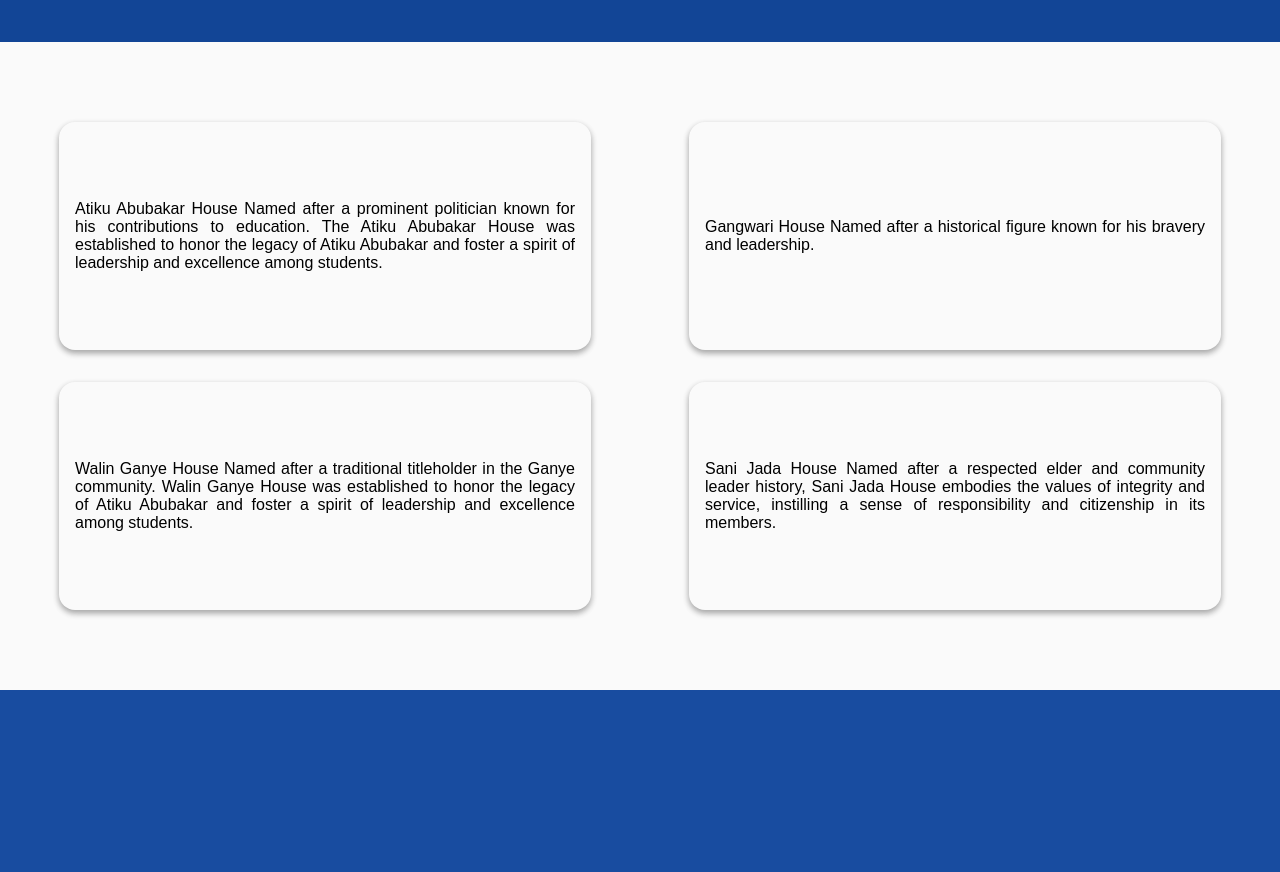
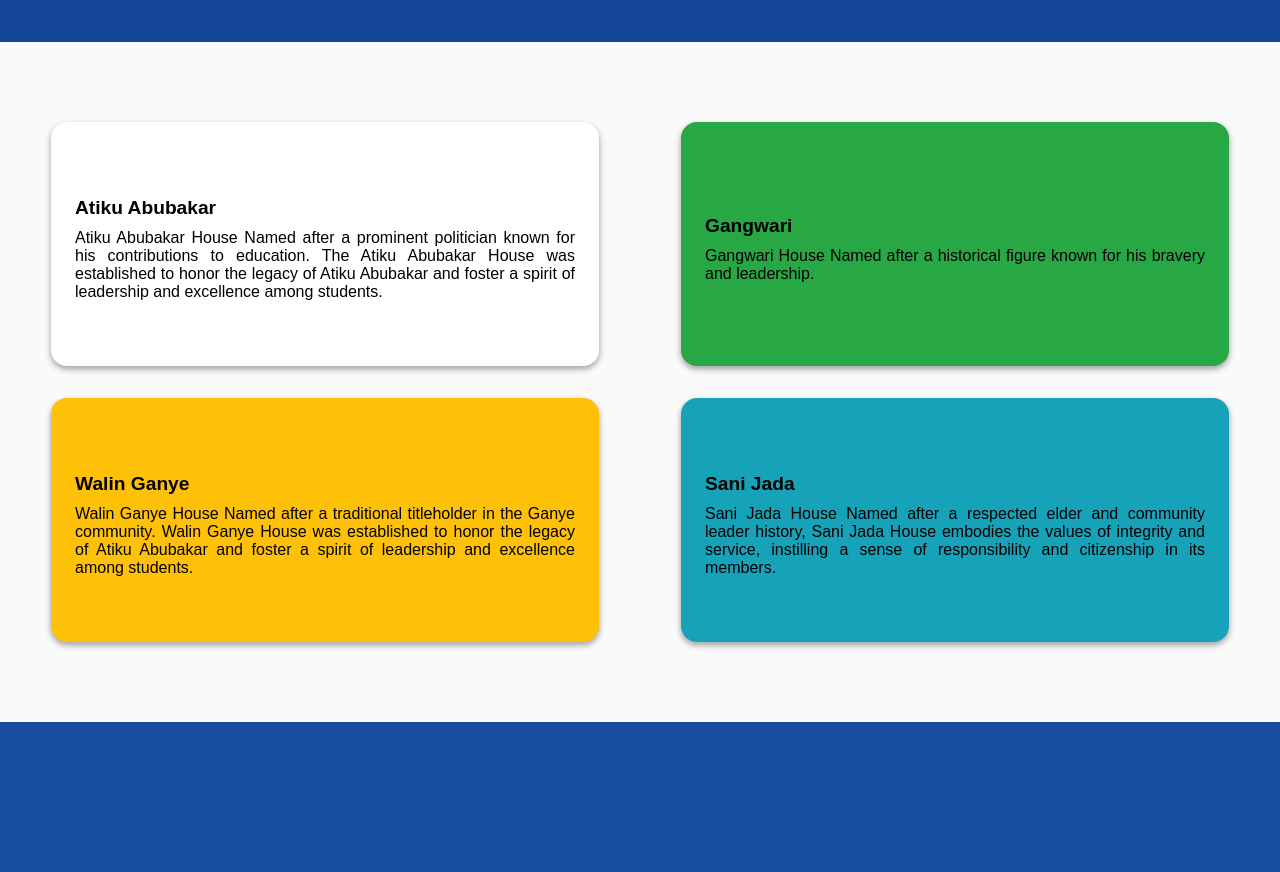
Before and after one commit to Adamumujtaba/model, a React (Vite) app: page / in a window 1280 px wide. Shown: the part 5320-6192 px from the top of the page. Built offline with nearby package versions, Linux system fonts and the light colour scheme.

Commit message:
card style

```diff
--- a/src/components/messagecard/index.tsx
+++ b/src/components/messagecard/index.tsx
@@ -4,20 +4,26 @@
   return (
     <Container>
       <Flex>
-        <Card>
+        <Card style={{ background: ' #fff' }}>
+          <strong>Atiku Abubakar</strong>
           Atiku Abubakar House Named after a prominent politician known for his contributions to education. The Atiku
           Abubakar House was established to honor the legacy of Atiku Abubakar and foster a spirit of leadership and
           excellence among students.
         </Card>
-        <Card>Gangwari House Named after a historical figure known for his bravery and leadership.</Card>
+        <Card style={{ background: ' #28A745' }}>
+          <strong>Gangwari</strong>
+          Gangwari House Named after a historical figure known for his bravery and leadership.
+        </Card>
       </Flex>
       <Flex>
-        <Card>
+        <Card style={{ background: ' #FFC107' }}>
+          <strong>Walin Ganye </strong>
           Walin Ganye House Named after a traditional titleholder in the Ganye community. Walin Ganye House was
           established to honor the legacy of Atiku Abubakar and foster a spirit of leadership and excellence among
           students.
         </Card>
-        <Card>
+        <Card style={{ background: ' #16A2B8' }}>
+          <strong>Sani Jada</strong>
           Sani Jada House Named after a respected elder and community leader history, Sani Jada House embodies the
           values of integrity and service, instilling a sense of responsibility and citizenship in its members.
         </Card>
@@ -30,15 +36,28 @@
 
 const Card = styled.div`
   width: var(--500px);
-  padding: var(--16px);
+  padding: var(--24px);
   border-radius: var(--16px);
   min-height: var(--200px);
   display: flex;
-  align-items: center;
+  /* align-items: center; */
   justify-content: center;
   text-align: justify;
   margin: var(--16px) auto;
+  position: relative;
   box-shadow: rgba(0, 0, 0, 0.16) 0px 3px 6px, rgba(0, 0, 0, 0.23) 0px 3px 6px;
+  flex-direction: column;
+  /* 28A745 */
+  /* FFC107 */
+  /* 16A2B8 */
+  strong {
+    /* background: red; */
+    /* position: absolute; */
+    /* writing-mode: vertical-rl; */
+    /* display: block; */
+    margin: 10px 0px;
+    font-size: larger;
+  }
   cursor: pointer;
   &:hover {
     box-shadow: none;
```
